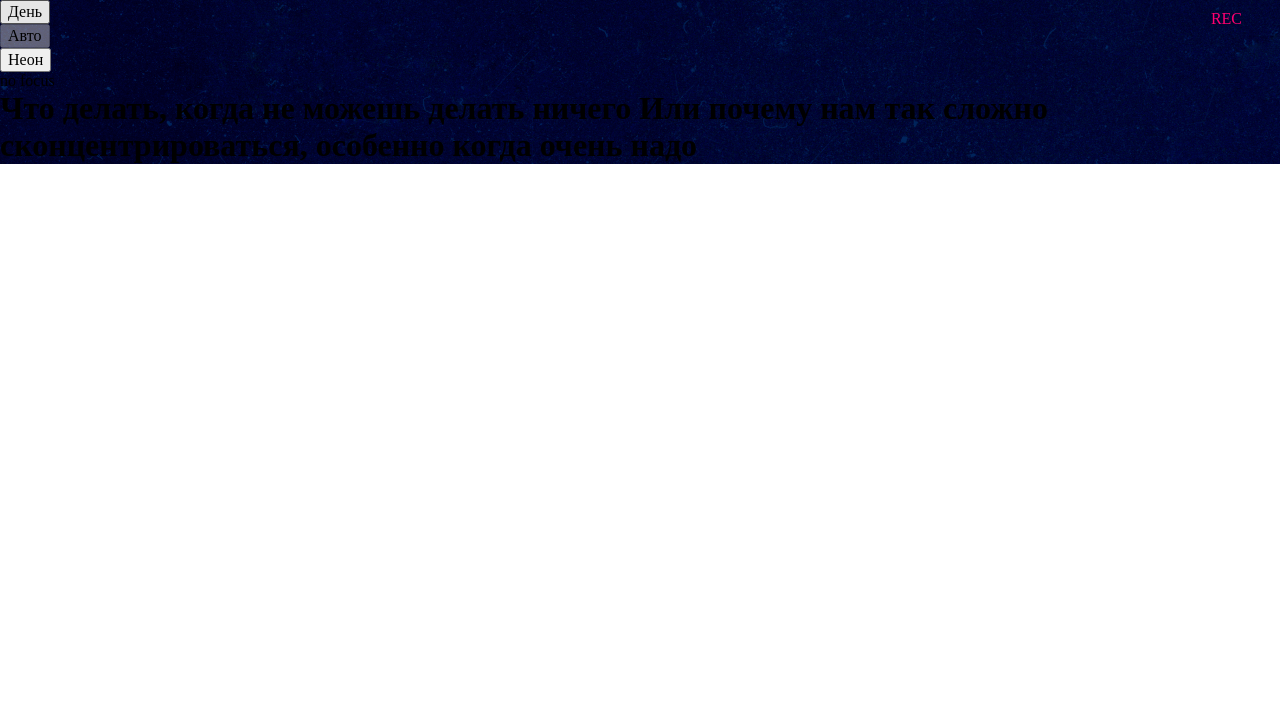
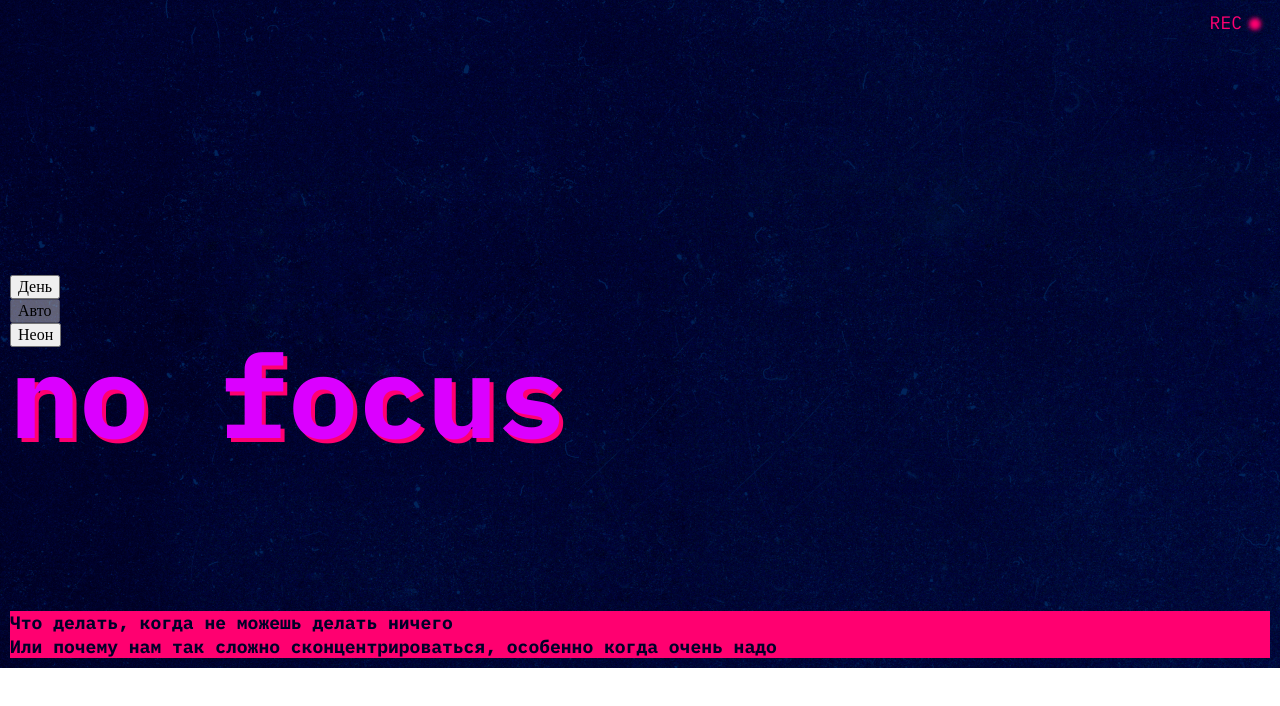
Before and after one commit to MislanGigisly/slozhno-sosredotochitsya, a plain HTML site: page index.html in a window 1280 px wide. Drawn offline with Linux system fonts and the light colour scheme.

Commit message:
almost there

```diff
--- a/index.html
+++ b/index.html
@@ -44,9 +44,9 @@
           </li>
         </ul>
       </nav>
-      <p>no focus</p>
-      <h1>Что делать, когда не можешь делать ничего
-        Или почему нам так сложно сконцентрироваться, особенно когда очень надо</h1>
+      <h1 class='general__title__text'>no focus</h1>
+      <h2 class="title__text">Что делать, когда не можешь делать ничего</h2>
+      <h2 class="title__text">Или почему нам так сложно сконцентрироваться, особенно когда очень надо</h2>
     </header>
     <main>
 
--- a/styles/globals.css
+++ b/styles/globals.css
@@ -40,3 +40,41 @@ a {
   font-size: inherit;
   line-height: inherit;
 }
+
+.paragraf__text {
+  color: var(--general-color);
+  font-family: var(--general-font);
+  font-size: 18px;
+  font-weight: 400;
+  line-height: 23.4px;
+  letter-spacing: 0%;
+}
+
+.general__title__text {
+  color: var(--general-title-color);
+  font-family: var(--general-font);
+  font-size: 116px;
+  font-weight: 700;
+  line-height: 82.5%;
+  letter-spacing: 0%;
+  text-shadow: 4px 4px 0 var(--decoration-color);
+}
+
+.title__text {
+  color: var(--title-color);
+  font-family: var(--general-font);
+  font-size: 18px;
+  font-weight: 700;
+  line-height: 23.4px;
+  letter-spacing: 0%;
+  background-color: var(--decoration-color);
+}
+
+article__title__text {
+  color:  var(--decoration-color);
+  font-family: var(--general-font);
+  font-size: 18px;
+  font-weight: 700;
+  line-height: 23.4px;
+  letter-spacing: 0%;
+}
--- a/styles/style.css
+++ b/styles/style.css
@@ -5,25 +5,44 @@
 }
 
 .header {
+  display: grid;
+  grid-template-rows: 1fr min-content 1fr;
+  min-inline-size: 375px;
+  min-block-size: 668px;
   background-image: url(/images/cover-image-dark.png);
   background-repeat: no-repeat;
   background-position: cover;
   background-position: center;
   position: relative;
+  padding: 10px;
 }
 
 .header__decoration__element::before {
   content: 'REC';
-  color: #FF0070;
+  font-family: var(--general-font);
+  font-size: 18px;
+  font-weight: 400;
+  line-height: 25px;
+  color: var(--decoration-color);
   position: absolute;
   top: 10px;
   right: 38px;
+
 }
 
 .header__decoration__element::after {
   content: '';
   position: absolute;
+  display: block;
+  height: 12px;
+  width: 12px;
+  border-radius: 10px;
+  background-color: var(--decoration-color);
+  top: 18px;
+  right: 19px;
+  filter: blur(2px);
+}
 
-
-  color: #FF0070;
+.general__title__text {
+  text-align: ;
 }
--- a/styles/variables.css
+++ b/styles/variables.css
@@ -2,3 +2,10 @@
   Переменные для вашего проекта
   и их переопределение под различные устройства
 */
+:root {
+  --title-color: #000028;
+  --general-color: #F1B2CE;
+  --decoration-color: #FF0070;
+  --general-title-color: #DB00FF;
+  --general-font: "IBM Plex Mono", sans-serif;
+}
```
